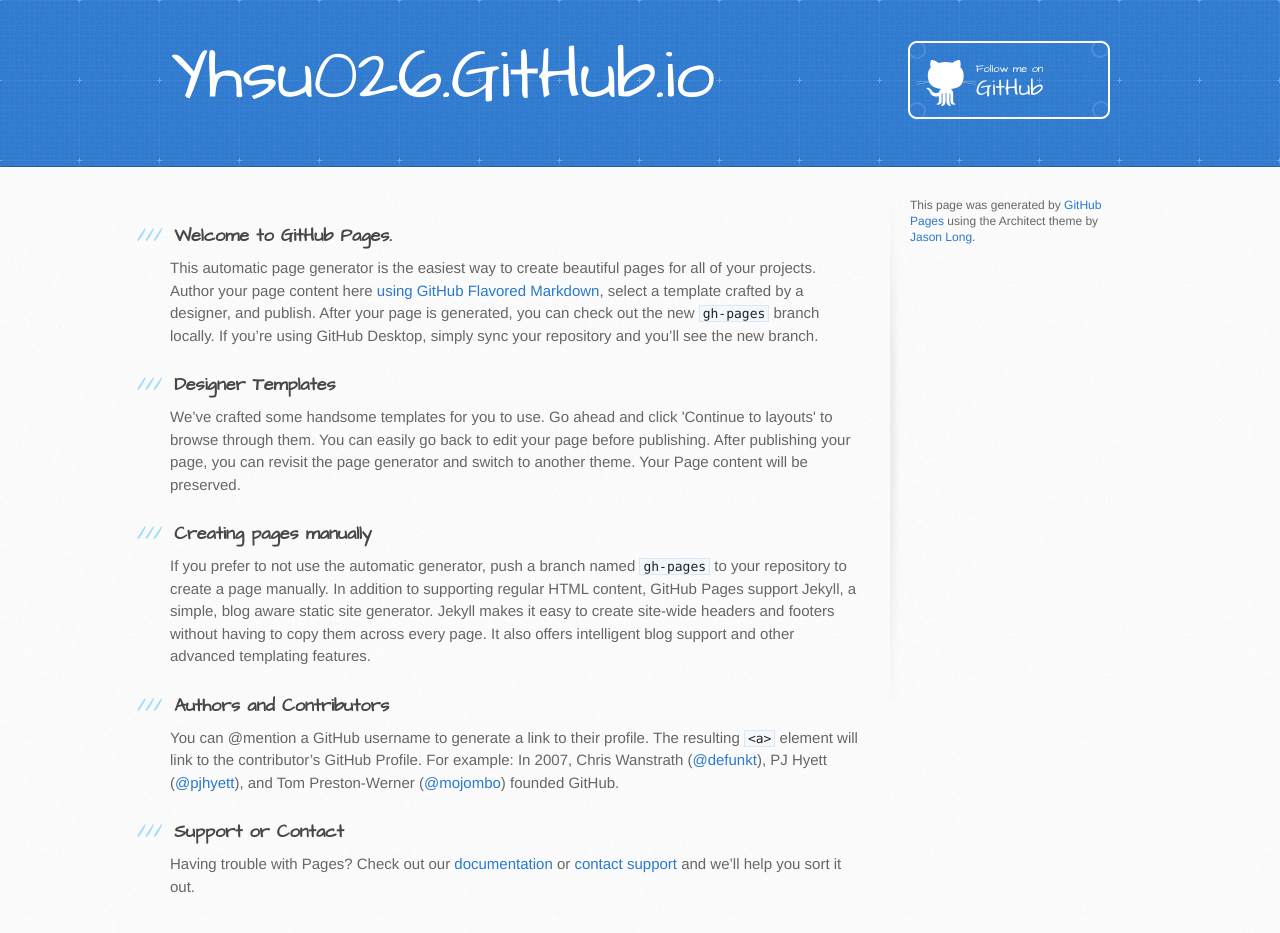
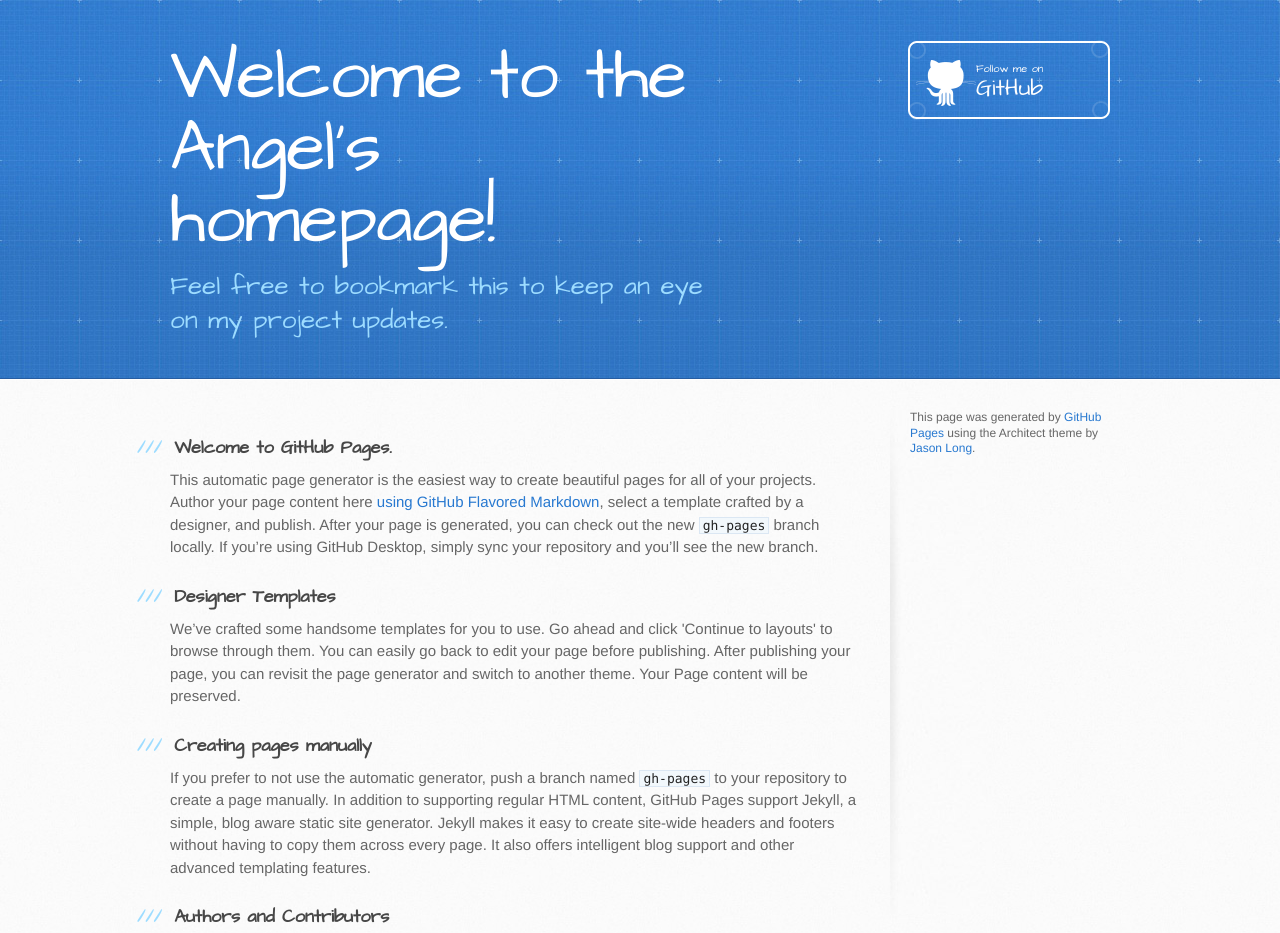
Before and after one commit to yhsu026/yhsu026.github.io, a plain HTML site: page index.html in a window 1280 px wide. Shown: the top 933 px of the page. Drawn offline with Linux system fonts and the light colour scheme.

Commit message:
Add a friendlier title and tagline

```diff
--- a/index.html
+++ b/index.html
@@ -19,8 +19,8 @@
   <body>
     <header>
       <div class="inner">
-        <h1>Yhsu026.GitHub.io</h1>
-        <h2></h2>
+        <h1 id="project_title">Welcome to the Angel’s homepage!</h1>
+        <h2 id="project_tagline">Feel free to bookmark this to keep an eye on my project updates.</h2>
         <a href="https://github.com/yhsu026" class="button"><small>Follow me on</small> GitHub</a>
       </div>
     </header>
```
